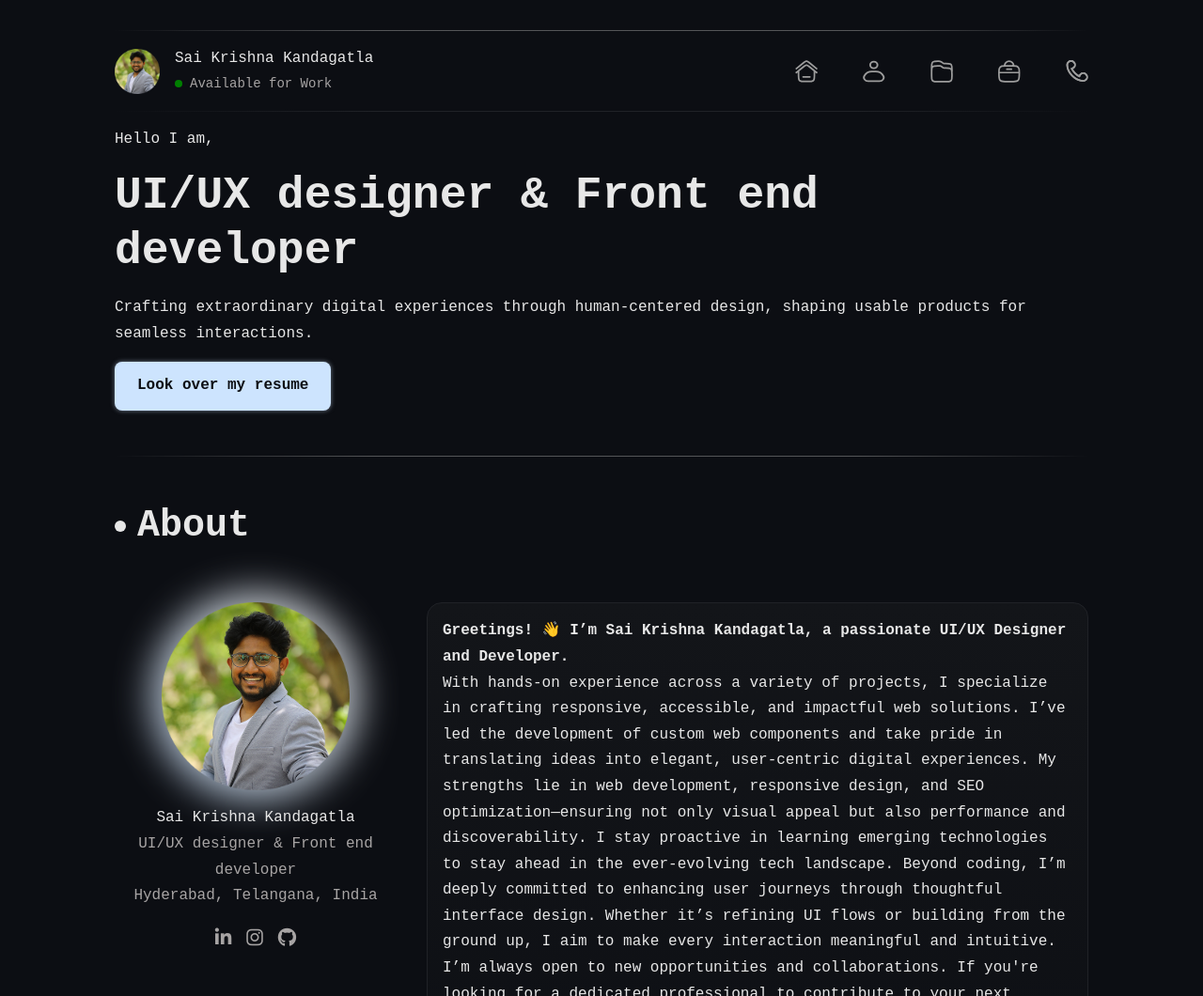
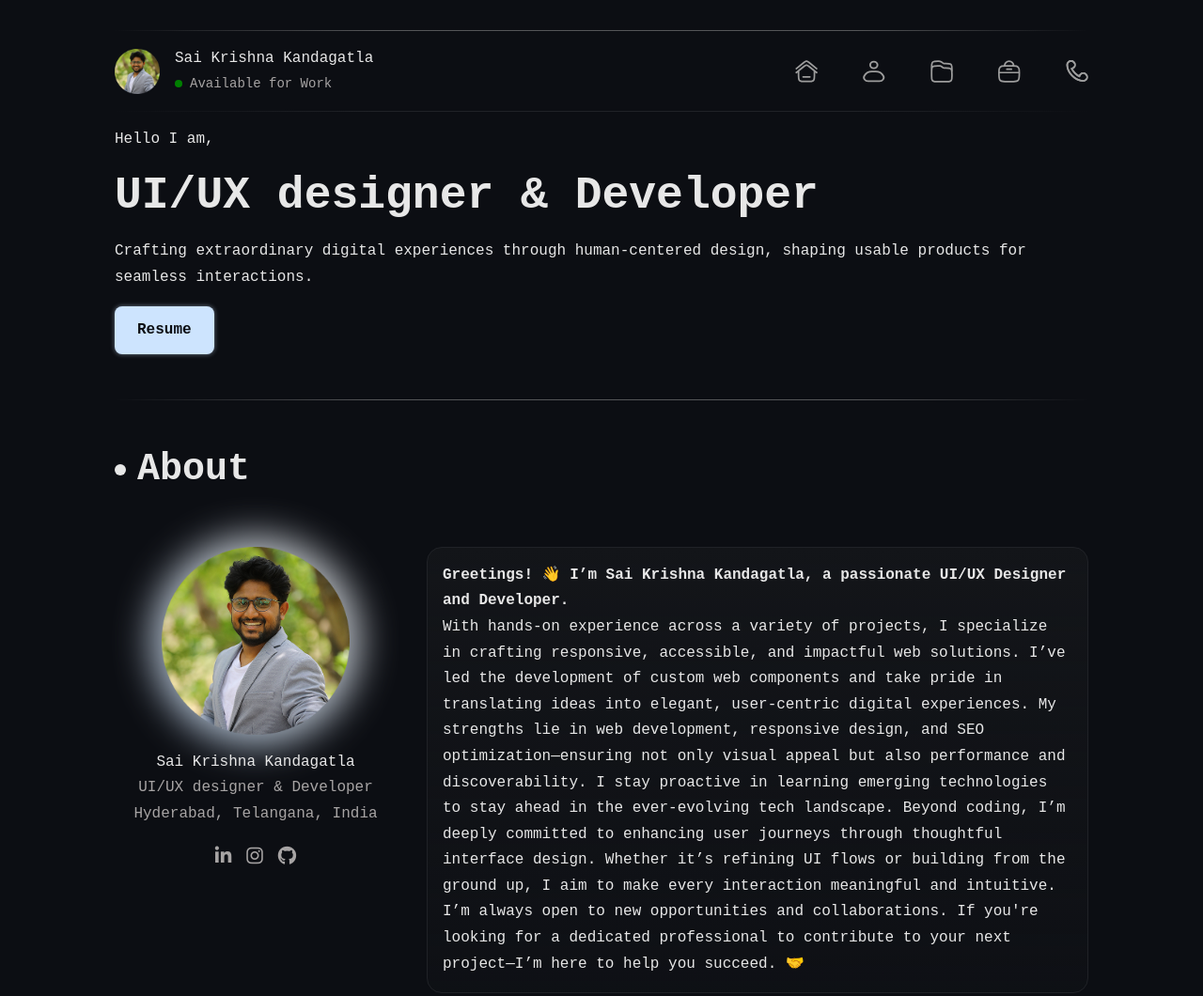
Before and after one commit to Mastercharm/portfolio, a plain HTML site: page Portfolio/index.html in a window 1280 px wide. Shown: the top 1060 px of the page at 94% size. Drawn offline with nearby package versions, Linux system fonts and the light colour scheme.

Commit message:
html changes

```diff
--- a/Portfolio/index.html
+++ b/Portfolio/index.html
@@ -74,11 +74,10 @@
                 <p class="wish-tag">
                     <span>Hello I am,</span>
                 </p>
-                <h1>UI/UX designer & Front end developer</h1>
+                <h1>UI/UX designer & Developer</h1>
                 <p class="intro-tag">Crafting extraordinary digital experiences through human-centered design,
                     shaping usable products for seamless interactions.</p>
-                <a href="./Design/media/SaiKrishna_Resume.pdf" class="look-resume" target="_blank">Look over my
-                    resume</a>
+                <a href="./Design/media/SaiKrishna_Resume.pdf" class="look-resume" target="_blank">Resume</a>
             </div>
             <div class="top-line"></div>
         </div>
@@ -97,7 +96,7 @@
                         </div>
                         <div>
                             <p>Sai Krishna Kandagatla</p>
-                            <p>UI/UX designer & Front end developer</p>
+                            <p>UI/UX designer & Developer</p>
                             <p>Hyderabad, Telangana, India</p>
                         </div>
                         <div class="portfolio-social">
```
